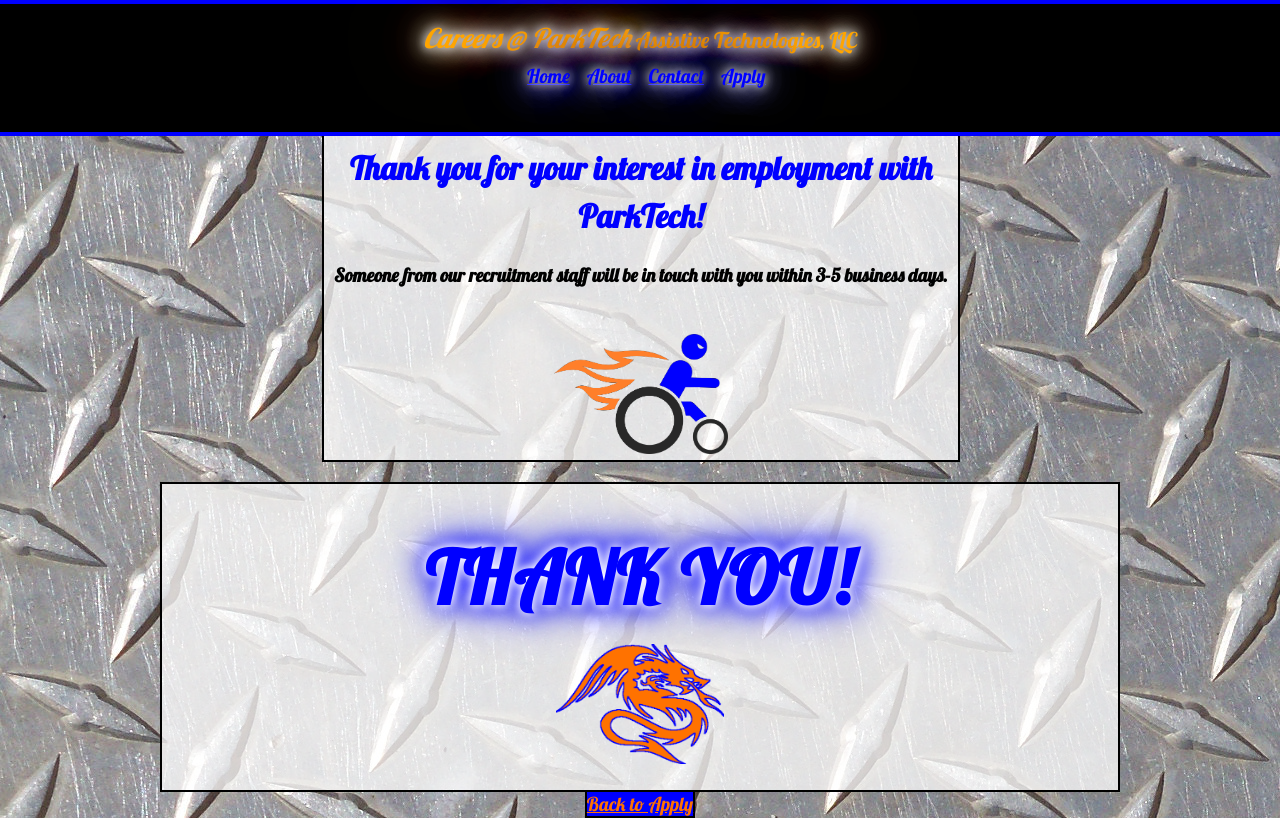
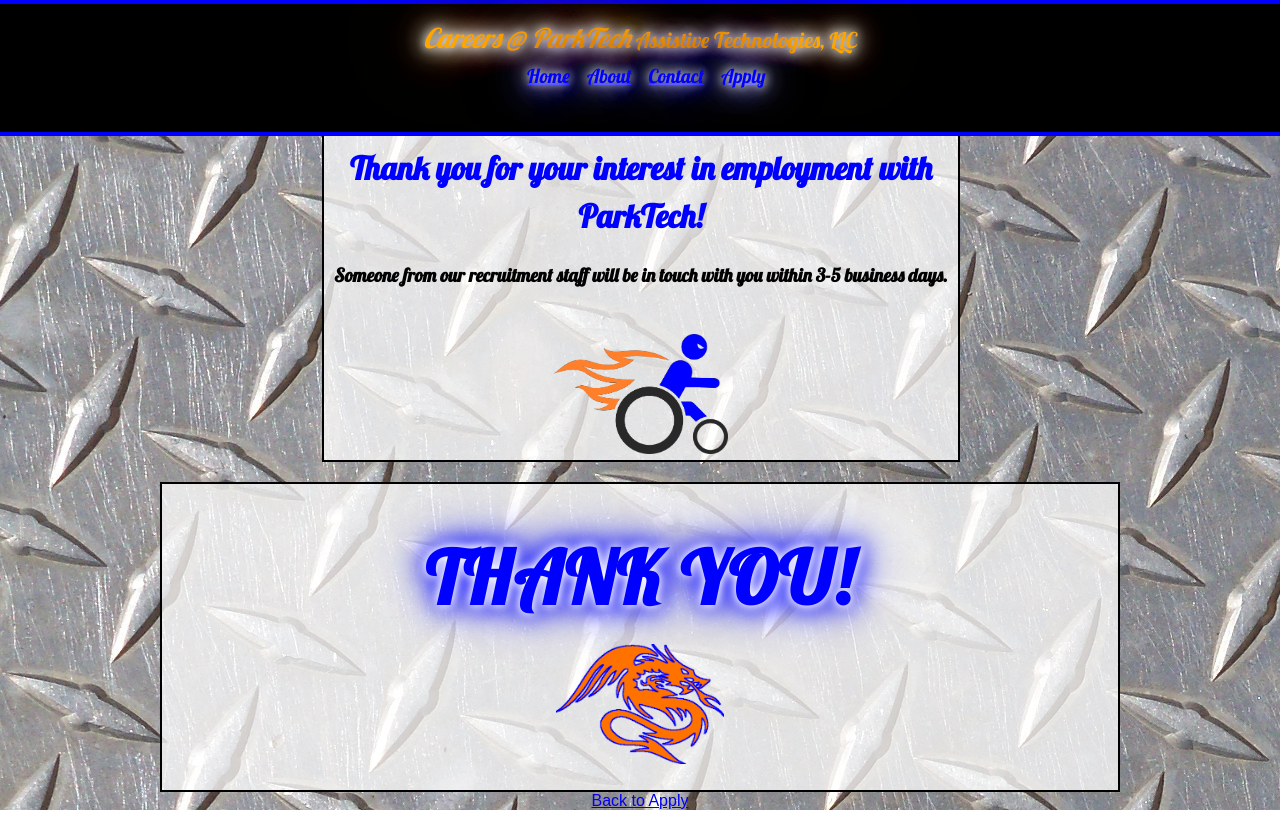
Before and after one commit to tracyparker/ParkTechCareers, a plain HTML site: page thanks.html in a window 1280 px wide. Drawn offline with Linux system fonts and the light colour scheme.

Commit message:
Submit
Changes made to the submit button.

```diff
--- a/css/main.css
+++ b/css/main.css
@@ -98,16 +98,19 @@ nav a:hover, nav a.selected {
 	max-width: 50%;
 }
 
-.submit_thanks {
+.submit {
+	padding: 10px;
+	text-decoration: none;
+	text-align: center;
 	font-family: 'Lobster';
-	font-size: 1.2em;
-	min-width: 100px;
-	min-height: 50px;
-	color:#ff7200;
+	letter-spacing: 1px;
+	font-size: 1.4em;
+	min-width: 200px;
+	min-height: 60px;
+	color: blue;
 	/*text-shadow: 0 0 10px #fff, 0 0 20px #fff, 0 0 30px #fff, 0 0 40px blue, 0 0 70px blue, 0 0 80px blue, 0 0 100px blue, 0 0 150px blue;*/
-	background-color: blue;
+	background-color: #ff7200;
 	border: 2px solid black;
-	margin-top: 1.6%;
 	margin-bottom: 40px;
 }
 
```
